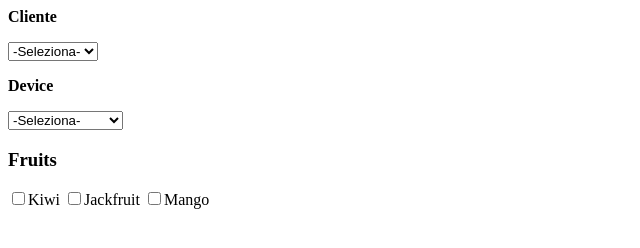
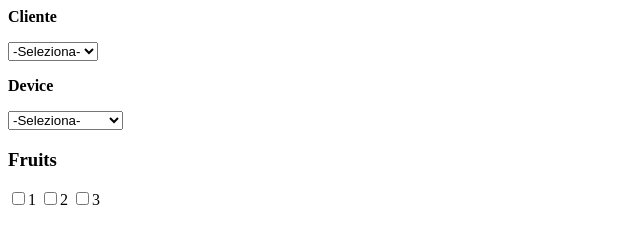
Before and after one commit to DrDrunk3nstein/compiler, an Electron app: page index.html in a window 1280 px wide. Shown: the whole page, without its empty margins (0-640 px from the left). Drawn offline with Linux system fonts and the light colour scheme.

Commit message:
Update index.html

```diff
--- a/index.html
+++ b/index.html
@@ -27,9 +27,9 @@
 <div>
   <h3>Fruits</h3>
   <label>
-    <input type="checkbox" class="radio" value="1" name="fooby[1][]" />Kiwi</label>
+    <input type="checkbox" class="radio" value="1" name="[]" />1</label>
   <label>
-    <input type="checkbox" class="radio" value="1" name="fooby[1][]" />Jackfruit</label>
+    <input type="checkbox" class="radio" value="1" name="[]" />2</label>
   <label>
-    <input type="checkbox" class="radio" value="1" name="fooby[1][]" />Mango</label>
+    <input type="checkbox" class="radio" value="1" name="[]" />3</label>
 </div>
```
